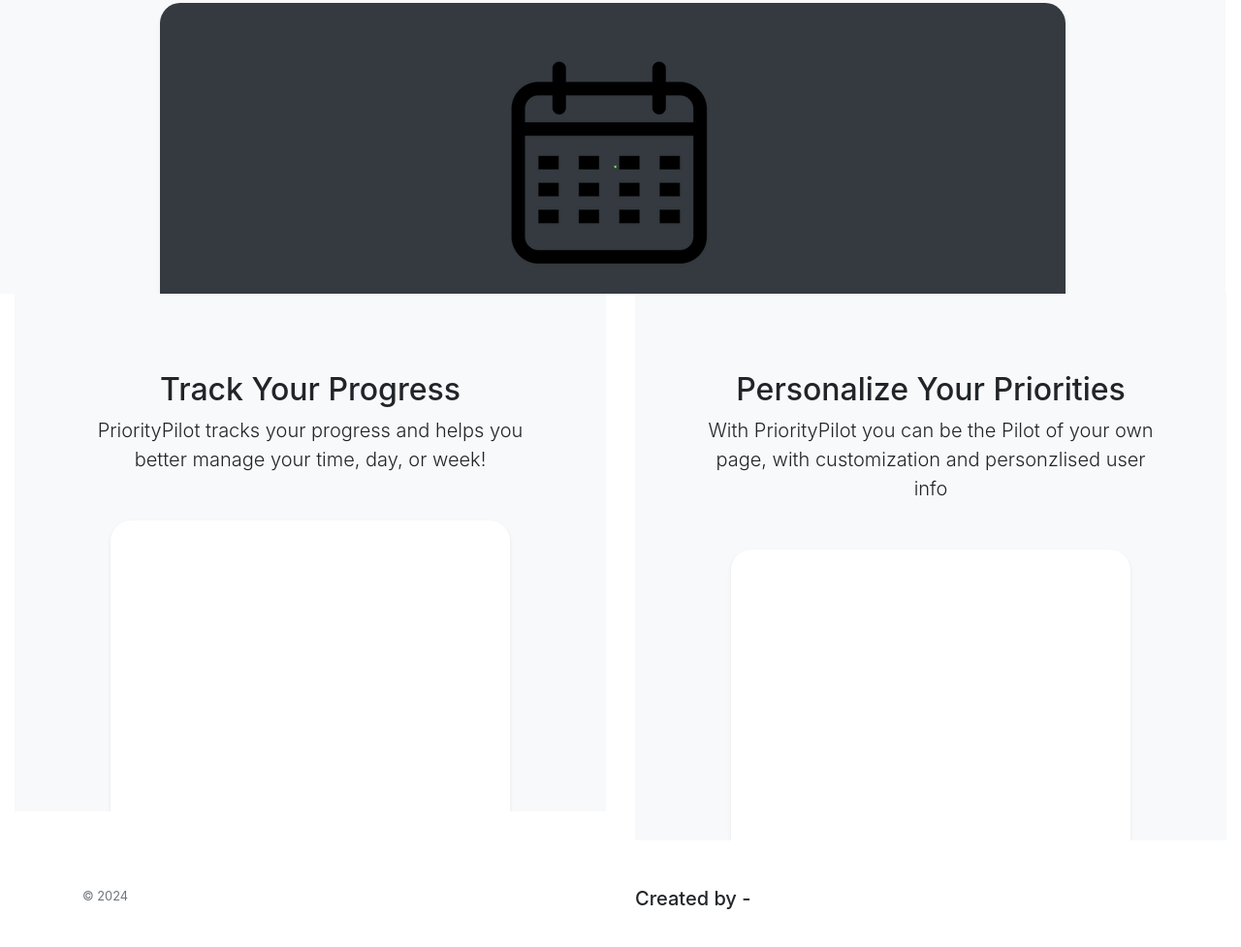
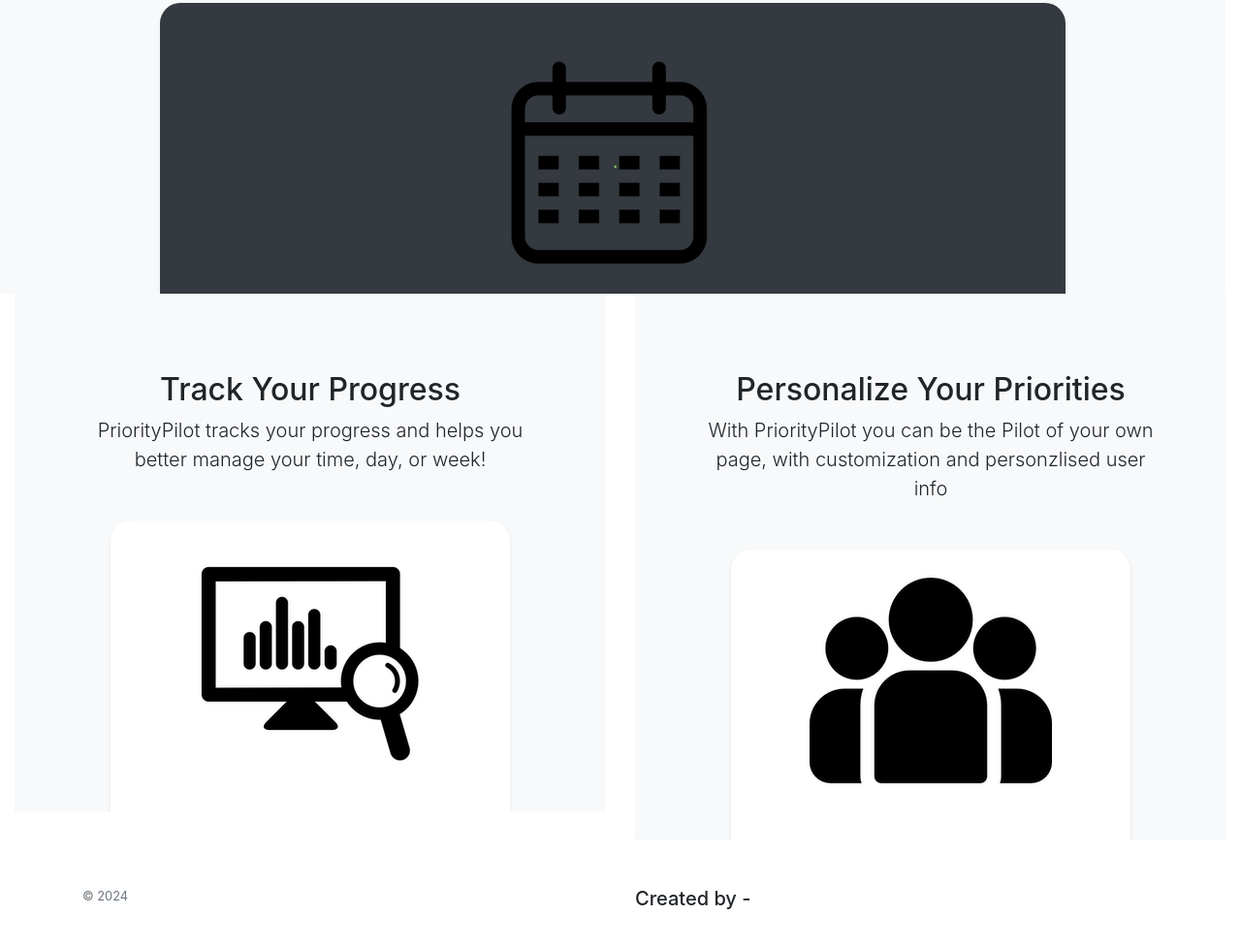
Before and after one commit to meganclapinski25/spd1.3_project, a plain HTML site: page index.html in a window 1280 px wide. Shown: the part 811-1788 px from the top of the page at 97% size. Drawn offline with nearby package versions, Linux system fonts and the light colour scheme.

Commit message:
added photos to landing

```diff
--- a/index.html
+++ b/index.html
@@ -52,7 +52,9 @@
             <h2 class="display-5">Track Your Progress</h2>
             <p class="lead">PriorityPilot tracks your progress and helps you better manage your time, day, or week!</p>
           </div>
-          <div class="bg-white shadow-sm mx-auto" style="width: 80%; height: 300px; border-radius: 21px 21px 0 0;"></div>
+          <div class="bg-white shadow-sm mx-auto" style="width: 80%; height: 300px; border-radius: 21px 21px 0 0;">
+            <img src="images/img2.png" style=" margin-top: 10px;">
+          </div>
         </div>
       </div>
       <div class="col-md-6">
@@ -61,7 +63,9 @@
             <h2 class="display-5">Personalize Your Priorities</h2>
             <p class="lead">With PriorityPilot you can be the Pilot of your own page, with customization and personzlised user info</p>
           </div>
-          <div class="bg-white shadow-sm mx-auto" style="width: 80%; height: 300px; border-radius: 21px 21px 0 0;"></div>
+          <div class="bg-white shadow-sm mx-auto" style="width: 80%; height: 300px; border-radius: 21px 21px 0 0;">
+            <img src="images/img3.png" style=" margin-top: 10px;">
+          </div>
         </div>
       </div>
     </div>
```
Also changed, not shown: images/img2.png (added), images/img3.png (added).
